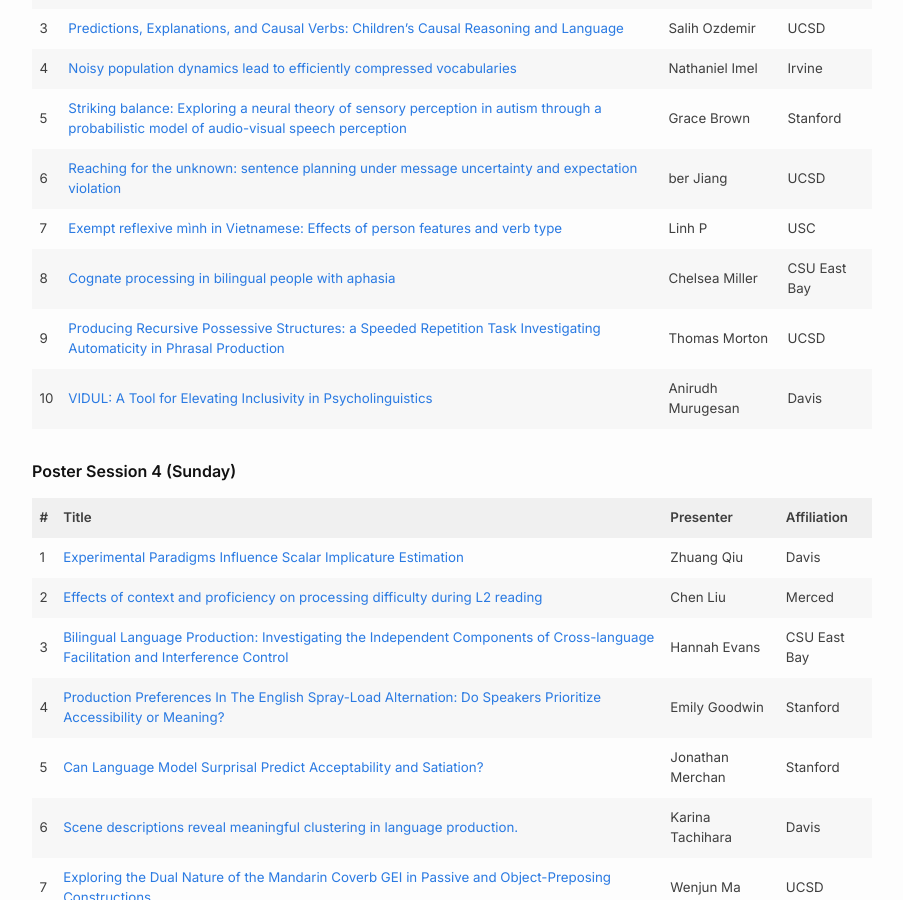
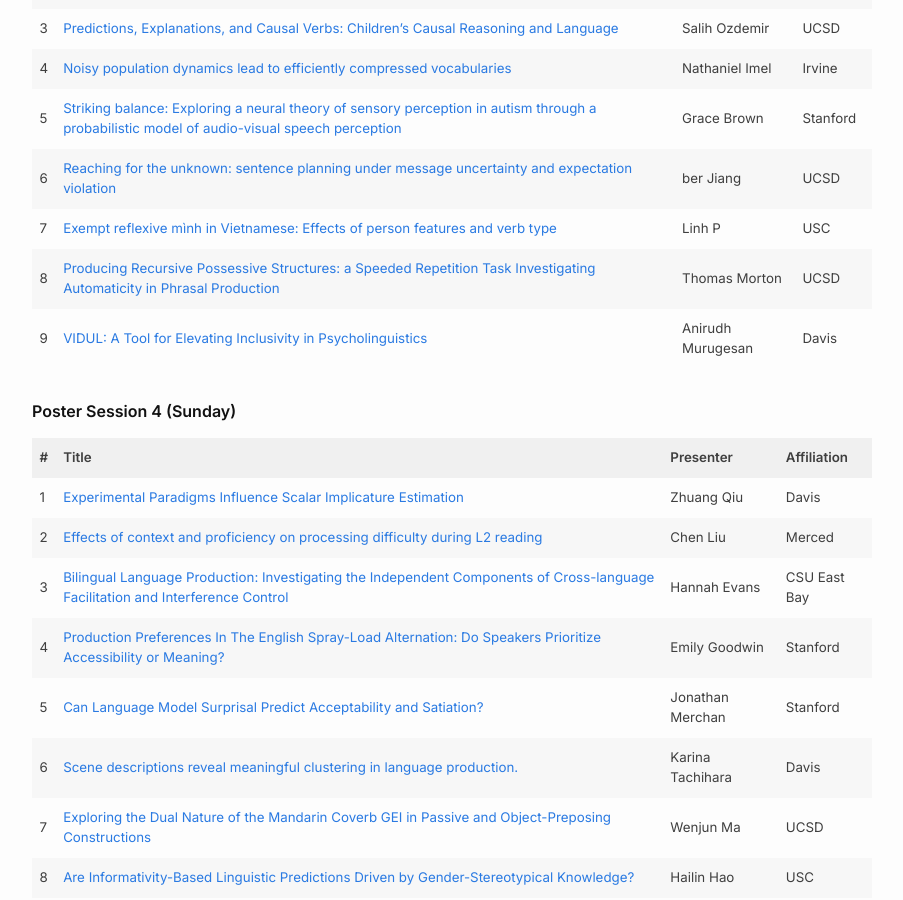
Before and after one commit to camp6/camp6.github.io, a Jekyll site: the page built from schedule.md, in a window 1280 px wide and 900 px high, scrolled down 3490 px. Shown: the whole window, without its empty margins (188-1091 px from the left). Built offline with Jekyll 4.4.1, drawn with Linux system fonts in a browser that asks for light colours.

Commit message:
update schedule

```diff
--- a/schedule.md
+++ b/schedule.md
@@ -84,9 +84,8 @@ order: 3
 | 5  | [Striking balance: Exploring a neural theory of sensory perception in autism through a probabilistic model of audio-visual speech perception](https://oxford-abstracts.s3.amazonaws.com/25e45794-6918-4d4a-9213-74e062c588fe.pdf) | Grace Brown        | Stanford    |
 | 6  |[Reaching for the unknown: sentence planning under message uncertainty and expectation violation](https://oxford-abstracts.s3.amazonaws.com/c5294bb9-b9de-4d79-b4ec-295c1f6a697d.pdf)|ber Jiang        | UCSD        |
 | 7  | [Exempt reflexive mình in Vietnamese: Effects of person features and verb type](https://oxford-abstracts.s3.amazonaws.com/4f26dbd6-d12a-493a-ac0f-beeca328ac16.pdf)                                    | Linh P          | USC         |
-| 8  |[Cognate processing in bilingual people with aphasia](https://oxford-abstracts.s3.amazonaws.com/eff031a7-ba4e-4dbd-a8e4-6bdfa4fa90c5.pdf)| Chelsea Miller     | CSU East Bay|
-| 9  | [Producing Recursive Possessive Structures: a Speeded Repetition Task Investigating Automaticity in Phrasal Production](https://oxford-abstracts.s3.amazonaws.com/657e9f3f-4342-463e-8378-adcc8855f93d.pdf)                | Thomas Morton      | UCSD        |
-| 10 |[VIDUL: A Tool for Elevating Inclusivity in Psycholinguistics](https://oxford-abstracts.s3.amazonaws.com/94256440-e6f3-4fa1-a647-70ade215f7f1.pdf)| Anirudh Murugesan  | Davis       |
+| 8  | [Producing Recursive Possessive Structures: a Speeded Repetition Task Investigating Automaticity in Phrasal Production](https://oxford-abstracts.s3.amazonaws.com/657e9f3f-4342-463e-8378-adcc8855f93d.pdf)                | Thomas Morton      | UCSD        |
+| 9 |[VIDUL: A Tool for Elevating Inclusivity in Psycholinguistics](https://oxford-abstracts.s3.amazonaws.com/94256440-e6f3-4fa1-a647-70ade215f7f1.pdf)| Anirudh Murugesan  | Davis       |
 
 **Poster Session 4 (Sunday)**
 
```
